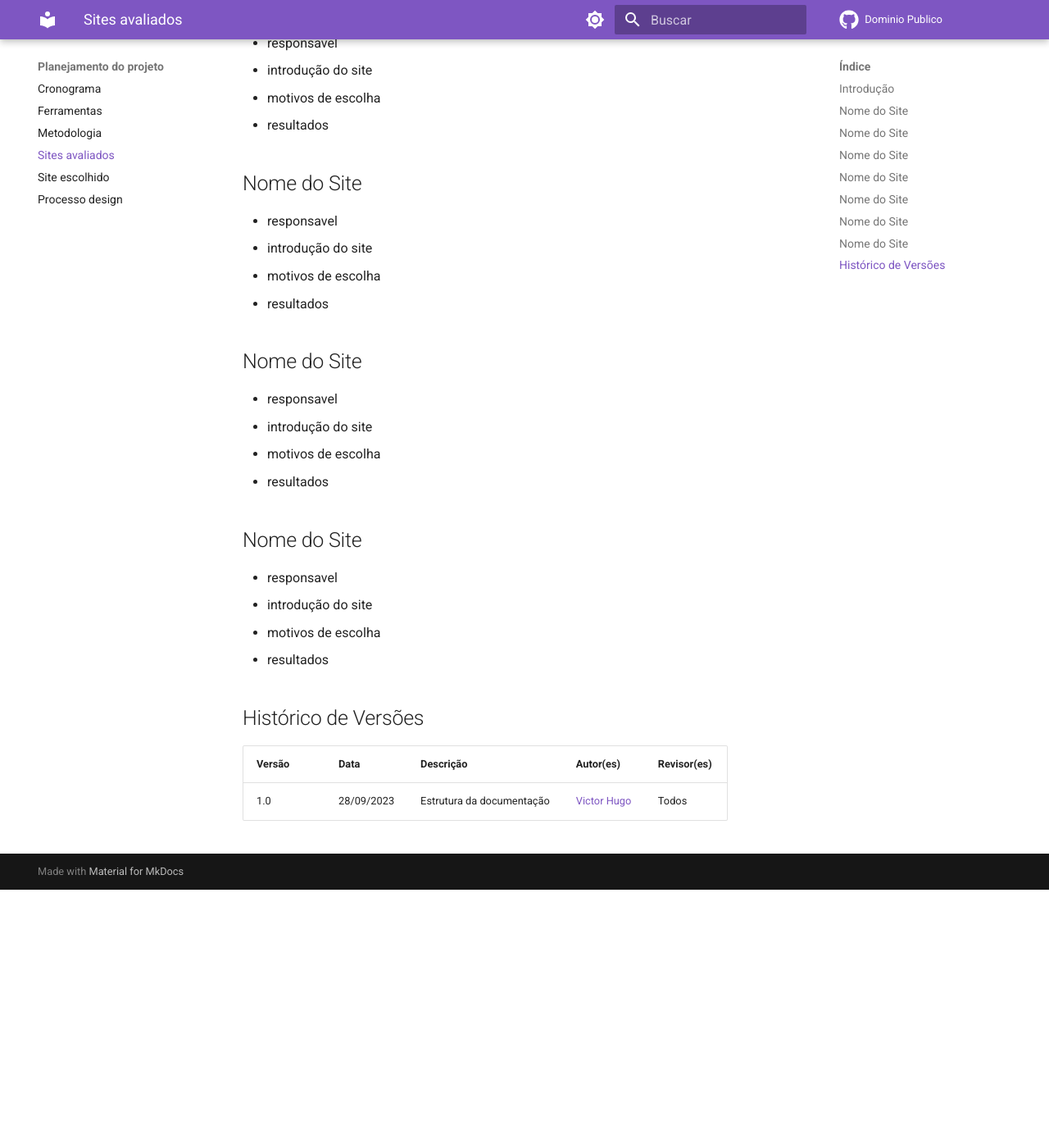
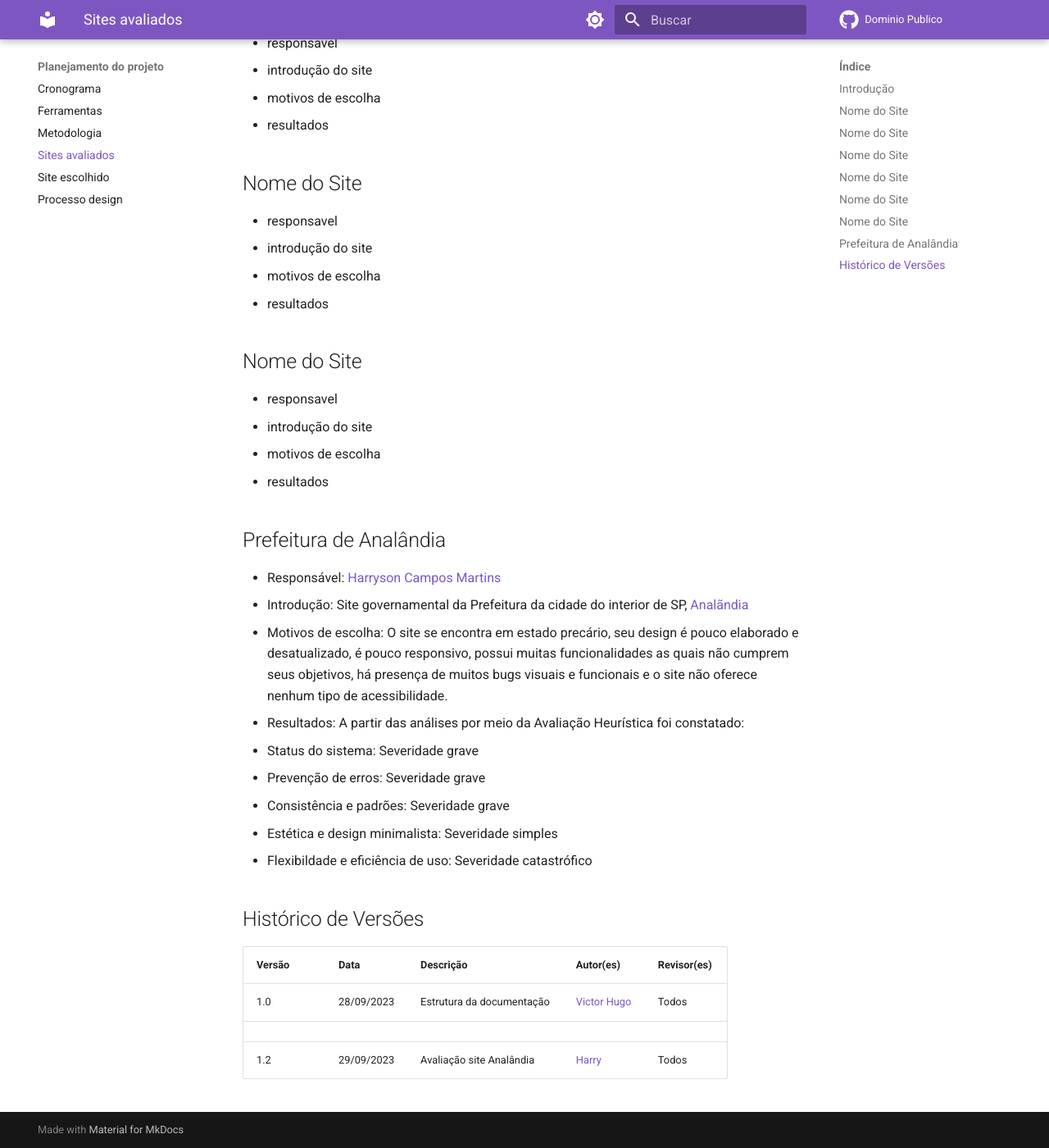
Before and after one commit to Interacao-Humano-Computador/2023.2-Dominio-Publico, an MkDocs documentation site: the page built from docs/planejamento/sites_avaliados.md, in a window 1280 px wide and 1400 px high, scrolled down 1115 px. Shown: the whole window at 82% size. Built offline with MkDocs 1.6.1 and Material for MkDocs 9.7.7, drawn with Linux system fonts in a browser that asks for light colours; comment, search, counter and statistics services are not loaded; before the commit the page ends 2200 px from its top, so only the background shows below that.

Commit message:
Adiciona avaliação individual

```diff
--- a/docs/planejamento/sites_avaliados.md
+++ b/docs/planejamento/sites_avaliados.md
@@ -46,15 +46,22 @@
 - motivos de escolha
 - resultados
 
-## Nome do Site
+## Prefeitura de Analândia
 
-- responsavel
-- introdução do site
-- motivos de escolha
-- resultados
+- Responsável: [Harryson Campos Martins](https://github.com/harry-cmartin)
+- Introdução: Site governamental da Prefeitura da cidade do interior de SP, [Analãndia](https://www.analandia.sp.gov.br/)
+- Motivos de escolha: O site se encontra em estado precário, seu design é pouco elaborado e desatualizado, é pouco responsivo, possui muitas funcionalidades as quais não cumprem seus objetivos, há presença de muitos bugs visuais e funcionais e o site não oferece nenhum tipo de acessibilidade.
+- Resultados: A partir das análises por meio da Avaliação Heurística foi constatado:
+   - Status do sistema: Severidade grave
+   - Prevenção de erros: Severidade grave
+   - Consistência e padrões: Severidade grave
+   - Estética e design minimalista: Severidade simples
+   - Flexibildade e eficiência de uso: Severidade catastrófico
 
 ## Histórico de Versões
 
 | Versão | Data       | Descrição                 | Autor(es)                                      | Revisor(es) |
 | ------ | ---------- | ------------------------- | ---------------------------------------------- | ----------- |
 | 1.0    | 28/09/2023 | Estrutura da documentação | [Victor Hugo](https://github.com/ViictorHugoo) | Todos       |
+|       |              |||
+|1.2| 29/09/2023|Avaliação site Analândia|[Harry](https://github.com/harry-cmartin)|Todos|
```
